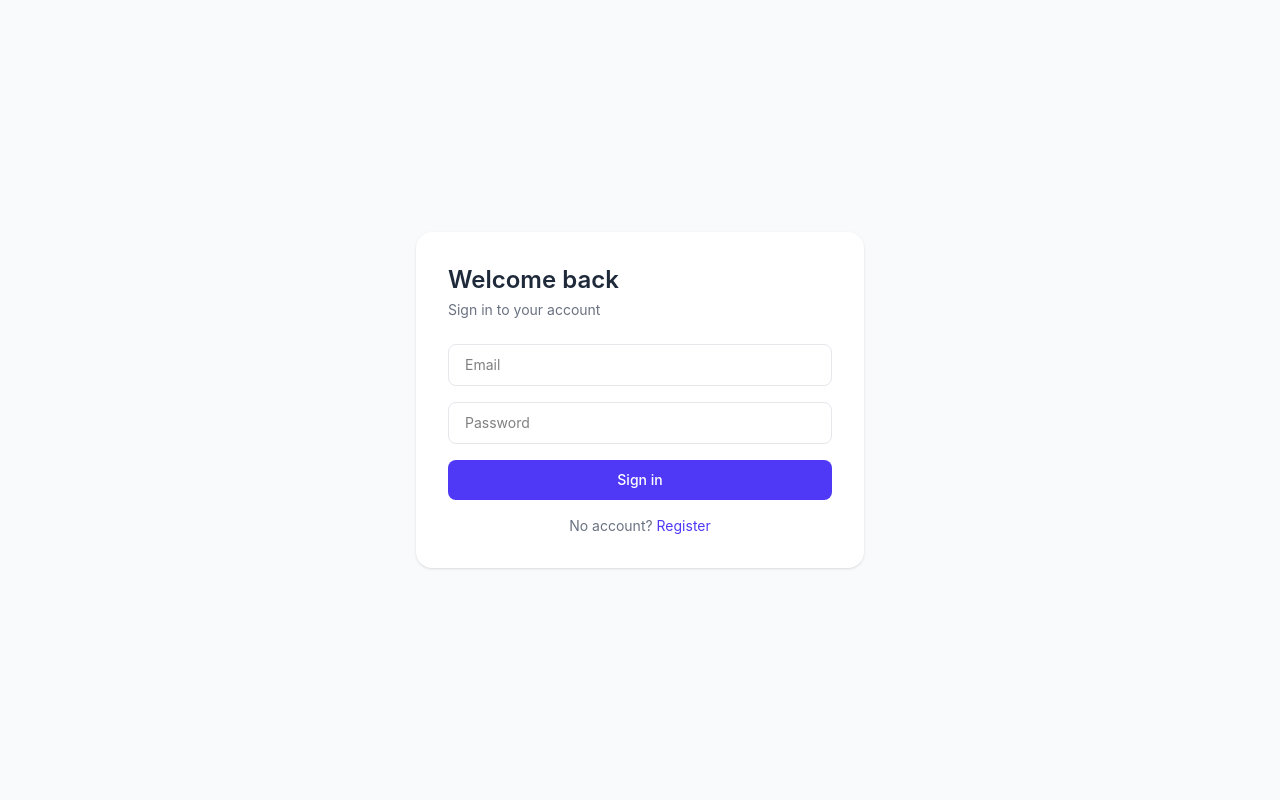
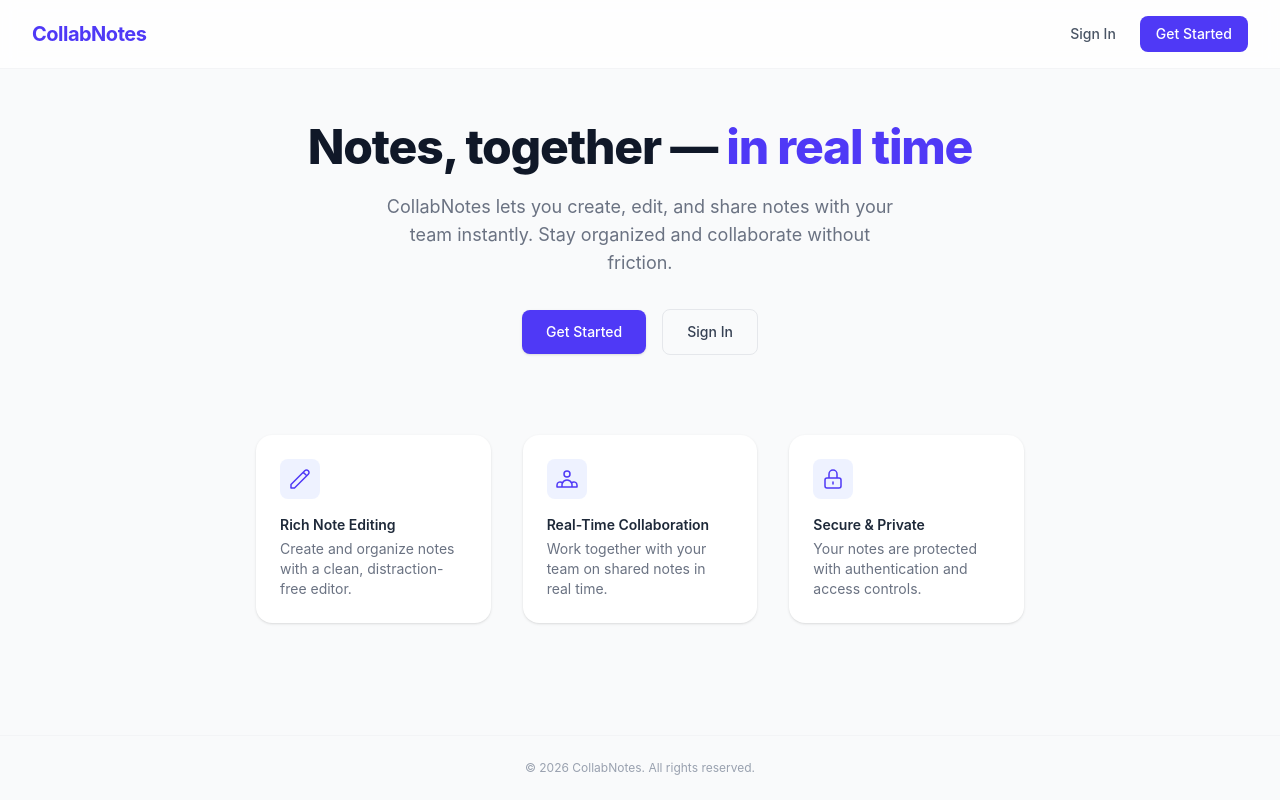
Before and after one commit to musnymubarak/Collabnotes, a React (Vite) app in the folder client/: page / in a window 1280 px wide. Before the commit this address led to /login. Built offline with nearby package versions, Linux system fonts and the light colour scheme; no server answers.

Commit message:
feat: Add initial landing page component and configure the root route to display it.

```diff
--- a/client/src/main.jsx
+++ b/client/src/main.jsx
@@ -1,11 +1,12 @@
 import React from 'react';
 import ReactDOM from 'react-dom/client';
-import { BrowserRouter, Routes, Route, Navigate } from 'react-router-dom';
+import { BrowserRouter, Routes, Route } from 'react-router-dom';
 import { Toaster } from 'react-hot-toast';
 import App from './App';
 import Login from './pages/Login';
 import Register from './pages/Register';
 import Dashboard from './pages/Dashboard';
+import Landing from './pages/Landing';
 import NotePage from './pages/NotePage';
 import ProtectedRoute from './components/ProtectedRoute';
 import './index.css';
@@ -15,7 +16,7 @@ ReactDOM.createRoot(document.getElementById('root')).render(
     <BrowserRouter>
       <Toaster position="top-right" />
       <Routes>
-        <Route path="/" element={<Navigate to="/dashboard" replace />} />
+        <Route path="/" element={<Landing />} />
         <Route path="/login" element={<Login />} />
         <Route path="/register" element={<Register />} />
         <Route path="/dashboard" element={<ProtectedRoute><Dashboard /></ProtectedRoute>} />
--- /dev/null
+++ b/client/src/pages/Landing.jsx
@@ -0,0 +1,111 @@
+import { Link } from 'react-router-dom';
+
+const features = [
+    {
+        icon: (
+            <svg className="w-6 h-6" fill="none" stroke="currentColor" viewBox="0 0 24 24">
+                <path strokeLinecap="round" strokeLinejoin="round" strokeWidth={1.5}
+                    d="M15.232 5.232l3.536 3.536m-2.036-5.036a2.5 2.5 0 113.536 3.536L6.5 21.036H3v-3.572L16.732 3.732z" />
+            </svg>
+        ),
+        title: 'Rich Note Editing',
+        desc: 'Create and organize notes with a clean, distraction-free editor.',
+    },
+    {
+        icon: (
+            <svg className="w-6 h-6" fill="none" stroke="currentColor" viewBox="0 0 24 24">
+                <path strokeLinecap="round" strokeLinejoin="round" strokeWidth={1.5}
+                    d="M17 20h5v-2a3 3 0 00-5.356-1.857M17 20H7m10 0v-2c0-.656-.126-1.283-.356-1.857M7 20H2v-2a3 3 0 015.356-1.857M7 20v-2c0-.656.126-1.283.356-1.857m0 0a5.002 5.002 0 019.288 0M15 7a3 3 0 11-6 0 3 3 0 016 0z" />
+            </svg>
+        ),
+        title: 'Real-Time Collaboration',
+        desc: 'Work together with your team on shared notes in real time.',
+    },
+    {
+        icon: (
+            <svg className="w-6 h-6" fill="none" stroke="currentColor" viewBox="0 0 24 24">
+                <path strokeLinecap="round" strokeLinejoin="round" strokeWidth={1.5}
+                    d="M12 15v2m-6 4h12a2 2 0 002-2v-6a2 2 0 00-2-2H6a2 2 0 00-2 2v6a2 2 0 002 2zm10-10V7a4 4 0 00-8 0v4h8z" />
+            </svg>
+        ),
+        title: 'Secure & Private',
+        desc: 'Your notes are protected with authentication and access controls.',
+    },
+];
+
+export default function Landing() {
+    return (
+        <div className="min-h-screen bg-gray-50 flex flex-col">
+            {/* Navbar */}
+            <nav className="w-full flex items-center justify-between px-8 py-4 bg-white/80 backdrop-blur border-b border-gray-100">
+                <span className="text-xl font-bold text-indigo-600 tracking-tight">CollabNotes</span>
+                <div className="flex items-center gap-3">
+                    <Link
+                        to="/login"
+                        className="text-sm font-medium text-gray-600 hover:text-indigo-600 transition px-3 py-2"
+                    >
+                        Sign In
+                    </Link>
+                    <Link
+                        to="/register"
+                        className="text-sm font-medium bg-indigo-600 text-white px-4 py-2 rounded-lg hover:bg-indigo-700 transition"
+                    >
+                        Get Started
+                    </Link>
+                </div>
+            </nav>
+
+            {/* Hero */}
+            <main className="flex-1 flex flex-col items-center justify-center px-6 text-center">
+                <div className="max-w-2xl mx-auto">
+                    <h1 className="text-4xl sm:text-5xl font-extrabold text-gray-900 leading-tight tracking-tight">
+                        Notes, together —{' '}
+                        <span className="text-indigo-600">in real time</span>
+                    </h1>
+                    <p className="mt-4 text-lg text-gray-500 max-w-lg mx-auto">
+                        CollabNotes lets you create, edit, and share notes with your team instantly.
+                        Stay organized and collaborate without friction.
+                    </p>
+
+                    <div className="mt-8 flex items-center justify-center gap-4">
+                        <Link
+                            to="/register"
+                            id="cta-get-started"
+                            className="bg-indigo-600 text-white px-6 py-3 rounded-lg text-sm font-medium hover:bg-indigo-700 transition shadow-sm"
+                        >
+                            Get Started
+                        </Link>
+                        <Link
+                            to="/login"
+                            id="cta-sign-in"
+                            className="border border-gray-200 text-gray-700 px-6 py-3 rounded-lg text-sm font-medium hover:border-indigo-300 hover:text-indigo-600 transition"
+                        >
+                            Sign In
+                        </Link>
+                    </div>
+                </div>
+
+                {/* Features */}
+                <div className="mt-20 grid grid-cols-1 sm:grid-cols-3 gap-8 max-w-3xl w-full mb-16">
+                    {features.map((f) => (
+                        <div
+                            key={f.title}
+                            className="bg-white rounded-2xl p-6 shadow-sm text-left hover:shadow-md transition"
+                        >
+                            <div className="w-10 h-10 flex items-center justify-center rounded-lg bg-indigo-50 text-indigo-600 mb-4">
+                                {f.icon}
+                            </div>
+                            <h3 className="text-sm font-semibold text-gray-800 mb-1">{f.title}</h3>
+                            <p className="text-sm text-gray-500">{f.desc}</p>
+                        </div>
+                    ))}
+                </div>
+            </main>
+
+            {/* Footer */}
+            <footer className="text-center text-xs text-gray-400 py-6 border-t border-gray-100">
+                © {new Date().getFullYear()} CollabNotes. All rights reserved.
+            </footer>
+        </div>
+    );
+}
```
